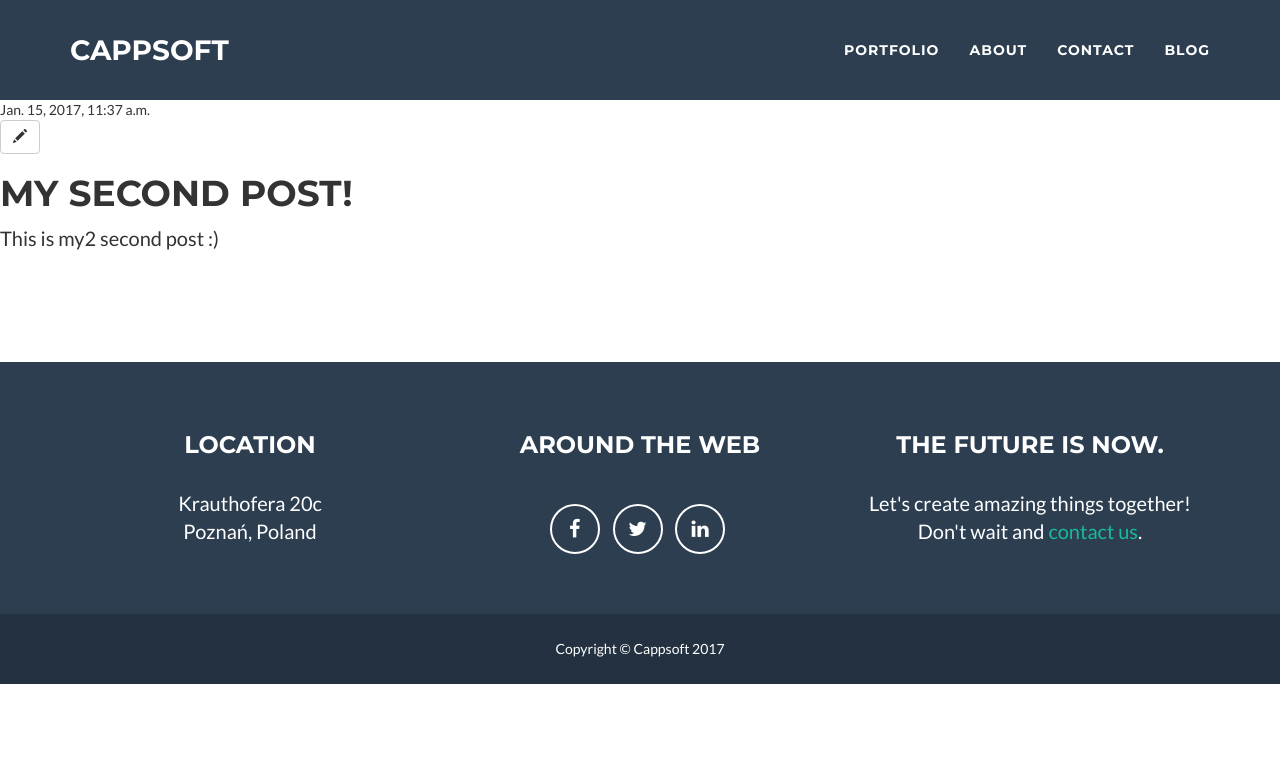
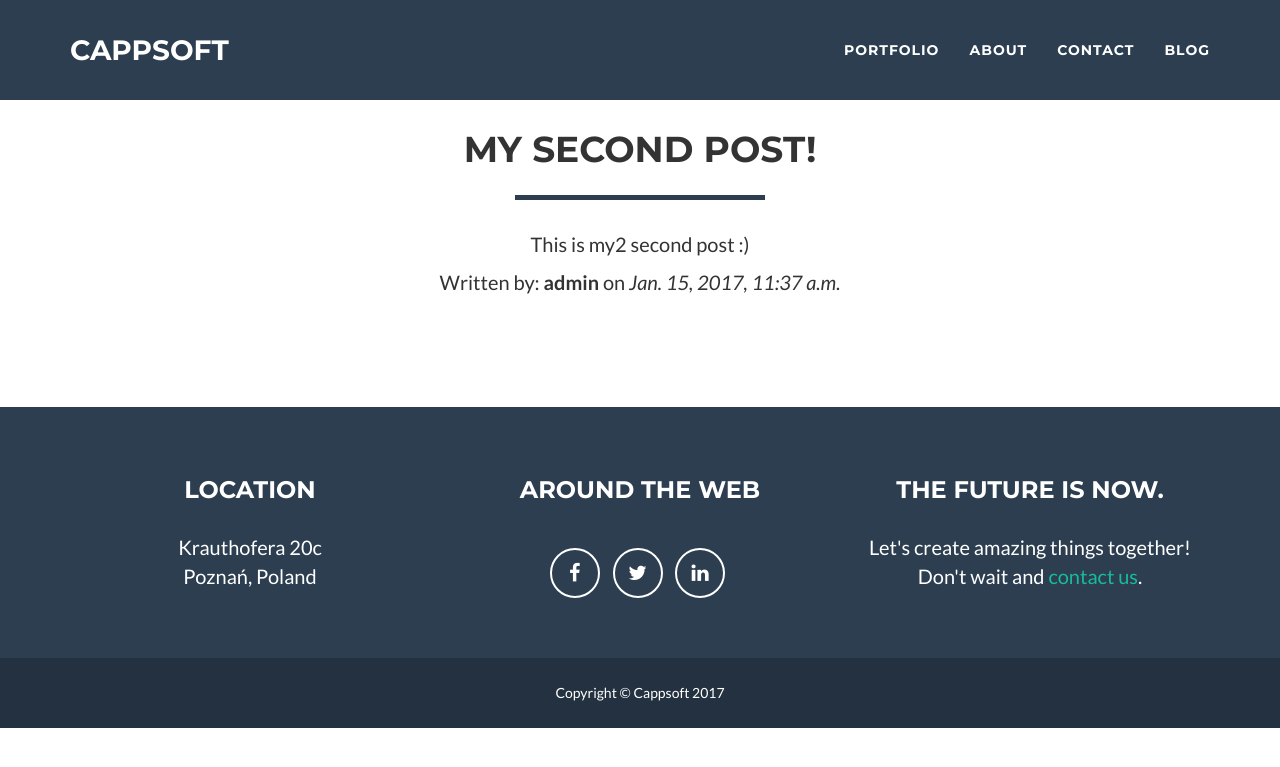
Before and after one commit to kkapitan/Cappsoft-Django, a Django app: page /blog/post/2/ in a window 1280 px wide. Shown: the top 767 px of the page. Run offline with Django 3.2, Linux system fonts and the light colour scheme; data comes from the database, SQL or seed files in the repository; both versions use the stored data as it was after the commit; some libraries are stand-ins or nearby versions.

Commit message:
Restyle the list and show page

```diff
--- a/cms_core/templates/index.html
+++ b/cms_core/templates/index.html
@@ -1,7 +1,7 @@
 {% extends "base.html" %}
 
 {% block content %}
-
+        <section style="padding:50px;"></section>
         {% for post in posts %}
             <section id="{{ post.id }}" class="{% if forloop.counter0|divisibleby:2 %}post-even{% else %}post-odd{% endif %}">
                 <div class="container">
@@ -10,11 +10,10 @@
                             <h2><a href="{% url 'post_detail' pk=post.pk %}">{{ post.title }}</a></h2>
                             <hr class="{% if forloop.counter0|divisibleby:2 %}star-primary{% else %}star-light{% endif %}">
                             <p>{{ post.text|linebreaksbr }}</p>
-                    <p> {{ post.published_date }}</p>
+                            <p>Written by: <strong>{{ post.author.username }}</strong> on <em>{{ post.published_date }}</em></p>
                         </div>
                     </div>
                 </div>
             </section>
         {% endfor %}
-
 {% endblock %}
--- a/cms_core/templates/show.html
+++ b/cms_core/templates/show.html
@@ -1,16 +1,28 @@
 {% extends 'base.html' %}
 
 {% block content %}
-    <section id="post-details">
-        <div class="post">
-            {% if post.published_date %}
-                <div class="date">
-                    {{ post.published_date }}
+
+<div class="content-wrapper">
+    <section id="{{ post.id }}" class="post-even">
+        <div class="container">
+            {% ifequal request.user.id post.author.id %}
+            <div class="row">
+                <div class="col-xs-4 col-xs-offset-8">
+                    <a class="btn btn-default" href="{% url 'post_edit' pk=post.pk %}"><span class="glyphicon glyphicon-pencil"></span></a>
                 </div>
-            {% endif %}
-            <a class="btn btn-default" href="{% url 'post_edit' pk=post.pk %}"><span class="glyphicon glyphicon-pencil"></span></a>
-            <h1>{{ post.title }}</h1>
-            <p>{{ post.text|linebreaksbr }}</p>
+            </div>
+            {% endifequal %}
+            <div class="row">
+                <div class="col-lg-12 text-center">
+                    <h1>{{ post.title }}</h1>
+                    <hr class="star-primary">
+                    <p>{{ post.text|linebreaksbr }}</p>
+                    <p>Written by: <strong>{{ post.author.username }}</strong> on <em>{{ post.published_date }}</em></p>
+                </div>
+
+            </div>
         </div>
     </section>
+</div>
+
 {% endblock %}
--- a/static/css/core_cms.css
+++ b/static/css/core_cms.css
@@ -64,3 +64,7 @@ section.post-odd {
     background: #18BC9C;
     color: white;
 }
+
+div.content-wrapper {
+    padding-top: 10px;
+}
```
Also changed, not shown: db.sqlite3. Lines whose indentation alone changed are shown as unchanged.
